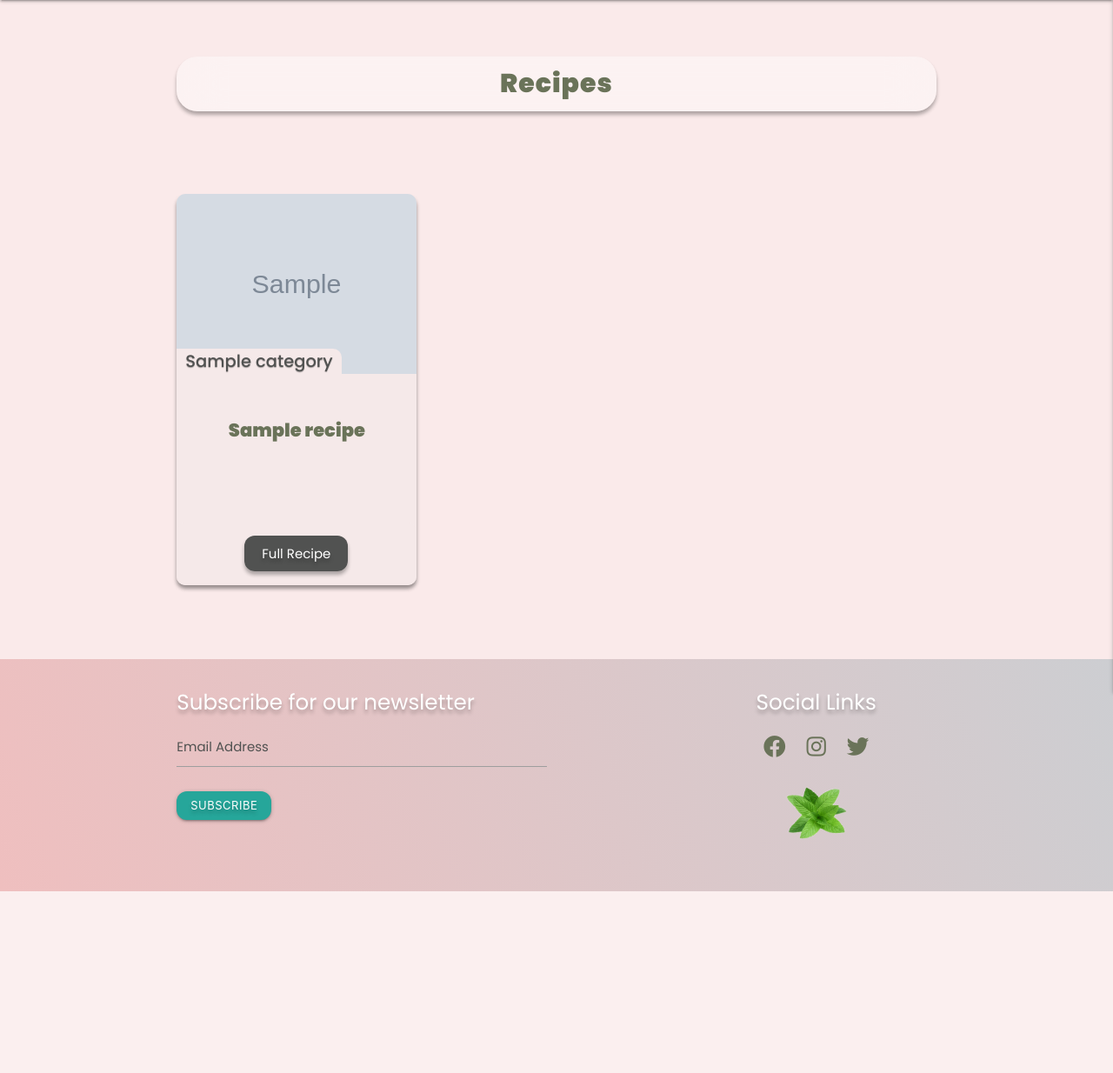
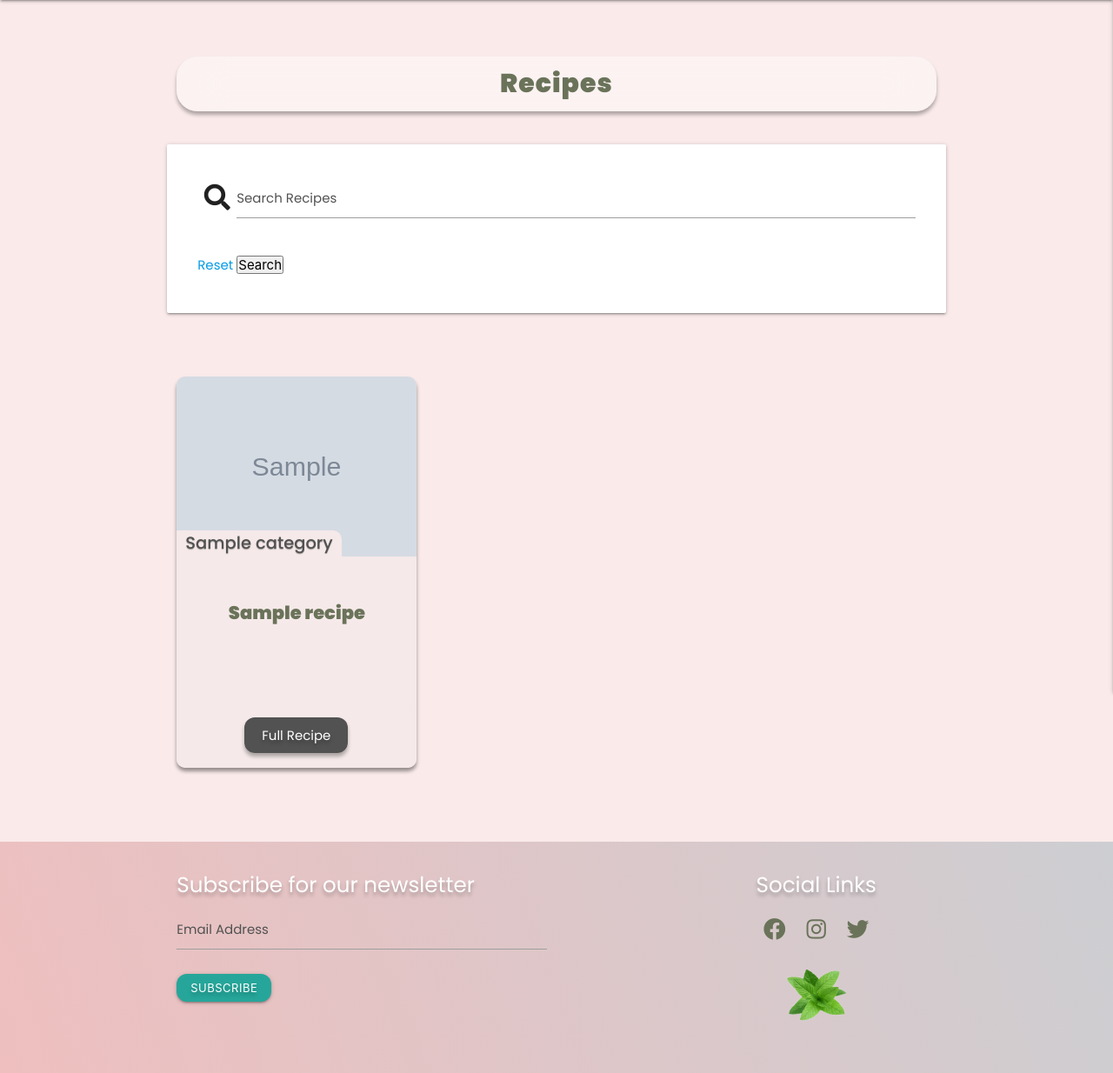
Before and after one commit to steff880/MS3-MyRecipeBook, a Flask app: page /recipes in a window 1280 px wide. Shown: the part 64-1298 px from the top of the page at 87% size. Before the commit the page ends 1089 px from the top, so only its background shows below. Run offline with Flask 2, Linux system fonts and the light colour scheme; grey boxes marked "Sample" are stand-in pictures; a database or web service that is not in the repository returns one stand-in record (values such as "Sample title"); some libraries are stand-ins or nearby versions.

Commit message:
Add search functionality

```diff
--- a/app.py
+++ b/app.py
@@ -55,6 +55,14 @@ def recipes():
     recipes = list(mongo.db.recipes.find())
 
     return render_template("recipes.html", recipes=recipes)
+
+
+@app.route("/search", methods=["GET", "POST"])
+def search():
+    query = request.form.get("query")
+    recipes = list(mongo.db.recipes.find({"$text": {"$search": query}}))
+    return render_template("recipes.html", recipes=recipes)
+
 
 # ------------------- Register
 
--- a/templates/recipes.html
+++ b/templates/recipes.html
@@ -12,7 +12,29 @@
     </div>
 </div>
 
+<!-- Search -->
 
+<section class="search">
+    <div class="row card-panel">
+        <form class="col s12" action="{{ url_for('search') }}" method="POST">
+            <div class="row valign-wrapper center-align">
+                <div class="input-field col s12">
+                    <i class="fas fa-search prefix"></i>
+                    <input type="text" name="query" id="query" minlength="3" class="validate" required>
+                    <label for="query">Search Recipes</label>
+                </div>
+            </div>
+            <div class="row">
+                <div class="col s12">
+                    <a href="{{ url_for('recipes') }}">Reset</a>
+                    <button type="submit"><i class="fas fa-search-left"></i>Search</button>
+                </div>
+            </div>
+        </form>
+    </div>
+</section>
+
+{% if recipes|length > 0 %}
     <section class="recipes">
         <div class="row">
             {% for recipe in recipes %}
@@ -33,8 +55,14 @@
                     </div>
             {% endfor %}
         </div>
-
     </section>
+{% else %}
+    <div class="row">
+        <div class="col s12">
+            <h3 class="center-align">No Results found</h3>
+        </div>
+    </div>
+{% endif %}
 
 
 
```
Lines whose indentation alone changed are shown as unchanged.
